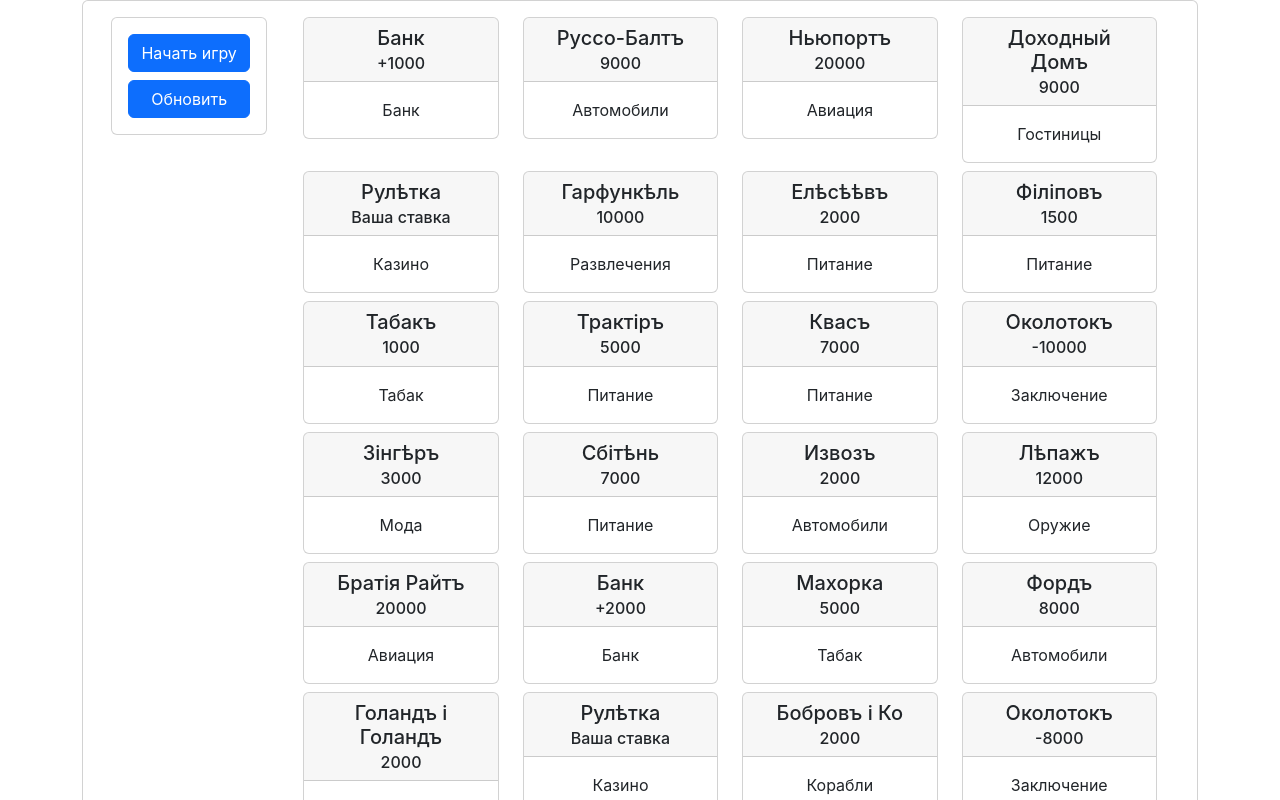
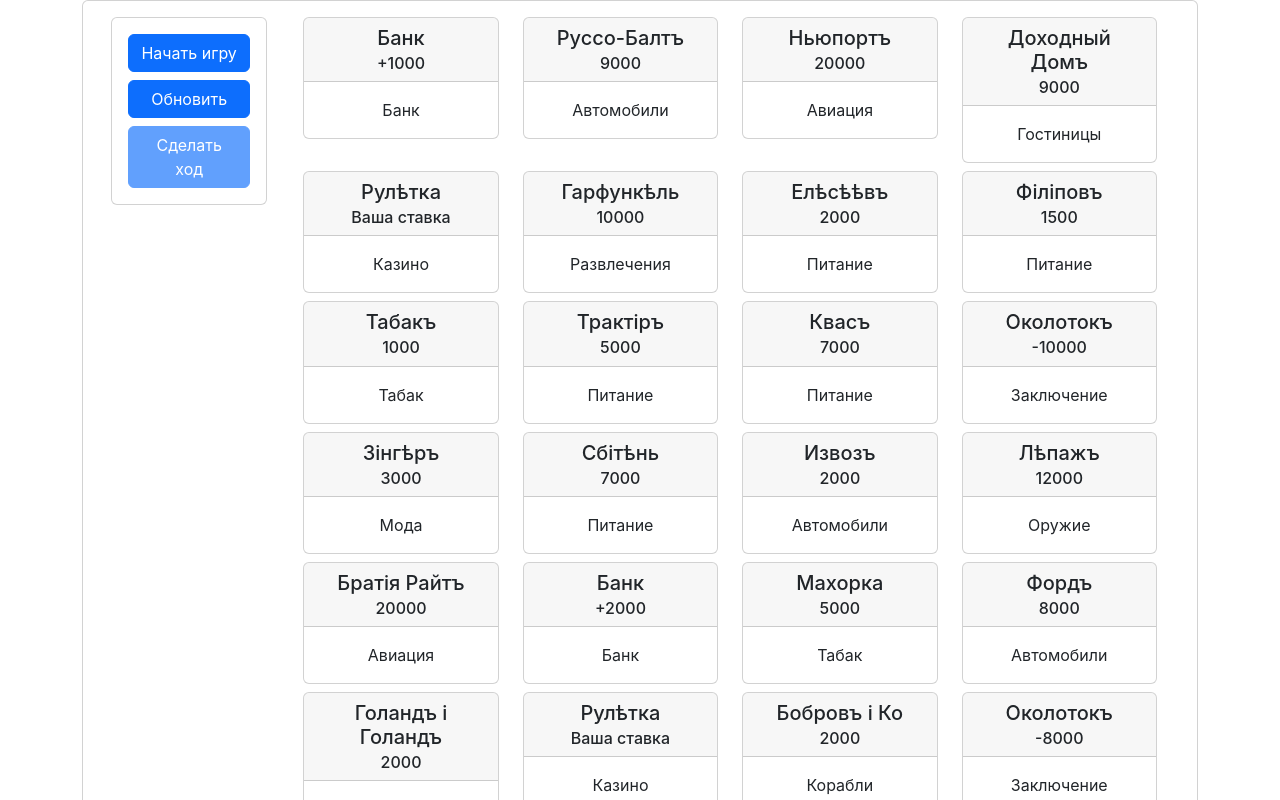
Before and after one commit to d2emon/business-tycoon, a React (Create React App) app in the folder front/: page / in a window 1280 px wide. Shown: the top 800 px of the page. Built offline with nearby package versions, Linux system fonts and the light colour scheme.

Commit message:
Add dice roll

```diff
--- a/front/src/containers/BusinessBoard/index.jsx
+++ b/front/src/containers/BusinessBoard/index.jsx
@@ -18,8 +18,11 @@
   const gameId = '1';
   const userId = '1';
 
+  const [isReady, setIsReady] = useState(false);
+
   const [fields, setFields] = useState([]);
   const [players, setPlayers] = useState([]);
+  const [playerId, setPlayerId] = useState([]);
 
   const loadFieldData = useCallback(
     async () => {
@@ -40,9 +43,11 @@
   );
 
   const refreshData = useCallback(
-    () => {
-      loadFieldData();
-      loadPlayersData();
+    async () => {
+      await Promise.all([
+        loadFieldData(),
+        loadPlayersData(),
+      ]);
     },
     [
       loadFieldData,
@@ -52,11 +57,14 @@
 
   const startGame = useCallback(
     async () => {
-      await gameAPI.addPlayer({
+      const player = await gameAPI.addPlayer({
         gameId,
         userId,
       });
-      refreshData();
+      setPlayerId(player.id);
+
+      await refreshData();
+      setIsReady(true);
     },
     [
       gameId,
@@ -65,8 +73,28 @@
     ],
   );
 
+  const startTurn = useCallback(
+    async () => {
+      setIsReady(false);
+      const player = await gameAPI.startTurn({
+        gameId,
+        playerId,
+      });
+      console.log(player);
+
+      await refreshData();
+      setIsReady(true);
+    },
+    [
+      gameId,
+      playerId,
+      refreshData,
+    ],
+  );
+
   useEffect(
     () => {
+      setIsReady(false);
       refreshData();
     },
     [refreshData],
@@ -90,6 +118,13 @@
               >
                 Обновить
               </Button>
+              <Button
+                disabled={!isReady}
+                variant="primary"
+                onClick={startTurn}
+              >
+                Сделать ход
+              </Button>
             </Card.Body>
           </Card>
         </Col>
--- a/front/src/services/gameAPI/index.js
+++ b/front/src/services/gameAPI/index.js
@@ -11,6 +11,7 @@
 import {
   addNewPlayer,
   getPlayers,
+  startTurn,
 } from './players';
 import senders from './events/senders';
 import {
@@ -65,6 +66,8 @@
   // Players
   addPlayer: mockResponse('POST /game/players/', addPlayer),
   getPlayers: mockResponse('GET /game/players/', getPlayers),
+
+  startTurn: mockResponse('POST /game/turn/', startTurn),
 };
 
 (async () => {
--- a/front/src/services/gameAPI/players.js
+++ b/front/src/services/gameAPI/players.js
@@ -24,3 +24,45 @@
     .getActive()
     .all();
 });
+
+const withPlayer = (callback) => withGame(async (gameContext, data) => {
+  const {
+    game,
+  } = gameContext;
+  const {
+    playerId,
+  } = data;
+
+  const player = await game
+    .players
+    .getById(playerId);
+  if (!player) {
+    throw new Error('Игрок не найден');
+  }
+
+  const context = {
+    game,
+    player,
+  };
+  return callback(context, data);
+});
+
+export const startTurn = withPlayer(async (context) => {
+  const {
+    game,
+    player,
+  } = context;
+
+  const roll = Math.floor(Math.random() * 6) + 1;
+  let position = player.position + roll;
+  if (position >= 48) {
+    position = 0;
+  }
+
+  return game
+    .players
+    .update(player.id, {
+      position,
+      roll,
+    });
+});
--- a/front/src/services/gameAPI/withGame.js
+++ b/front/src/services/gameAPI/withGame.js
@@ -10,7 +10,7 @@
   const collection = await database.getCollection(collectionId);
   const game = await collection.getById(gameId);
   if (!game) {
-    throw new Error('Game not found');
+    throw new Error('Игра не найдена');
   }
 
   const context = {
```
